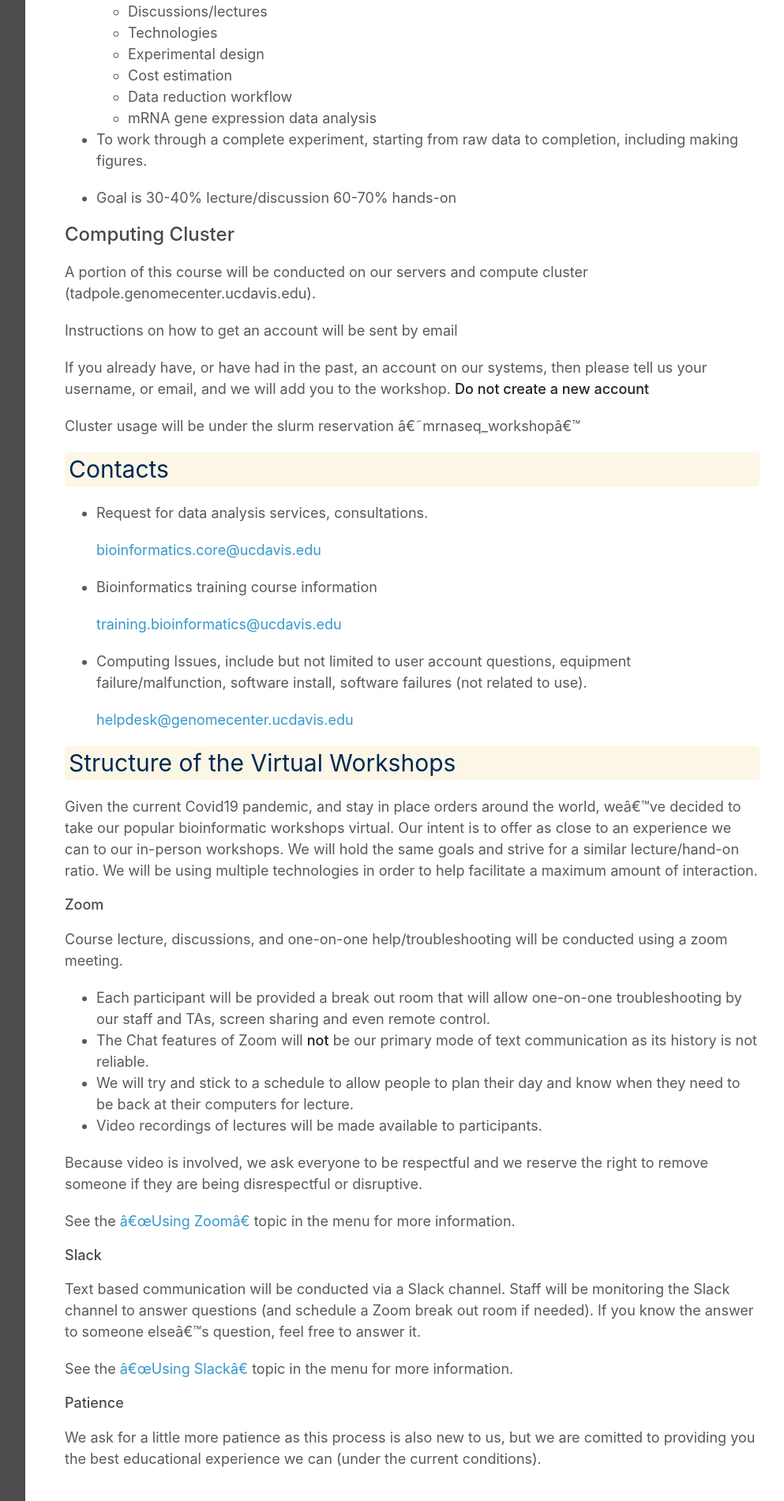
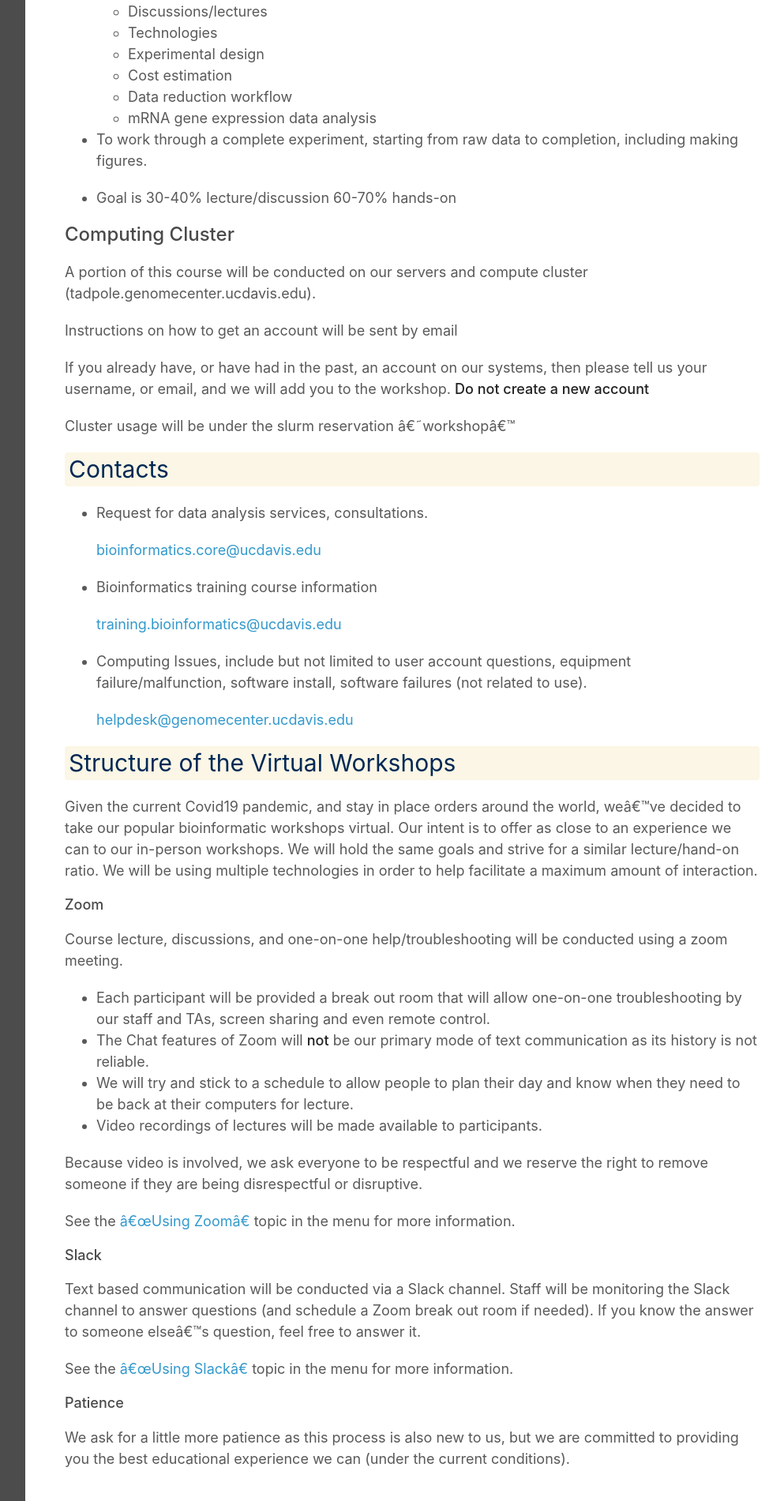
Before and after one commit to ucdavis-bioinformatics-training/2021-June-RNA-Seq-Analysis, a Jekyll site: the page built from base/welcome.md, in a window 1280 px wide. Shown: the part 2239-4140 px from the top of the page at 79% size, without its empty margins (268-1261 px from the left). Built offline with Jekyll 4.4.1, drawn with Linux system fonts in a browser that asks for light colours; our own code applies the rules of GitHub Pages for plain Markdown files.

Commit message:
update slurm

```diff
--- a/base/welcome.md
+++ b/base/welcome.md
@@ -50,7 +50,7 @@
 
 If you already have, or have had in the past, an account on our systems, then please tell us your username, or email, and we will add you to the workshop. **Do not create a new account**
 
-Cluster usage will be under the slurm reservation  ‘mrnaseq_workshop’
+Cluster usage will be under the slurm reservation  ‘workshop’
 
 ## Contacts
 
@@ -91,4 +91,4 @@
 
 #### Patience
 
-We ask for a little more patience as this process is also new to us, but we are comitted to providing you the best educational experience we can (under the current conditions).
+We ask for a little more patience as this process is also new to us, but we are committed to providing you the best educational experience we can (under the current conditions).
```
